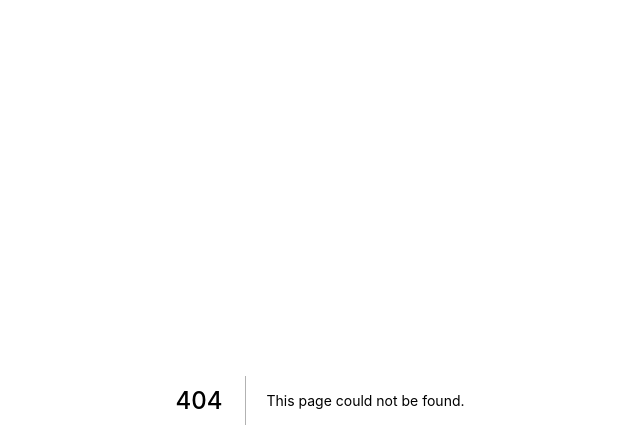
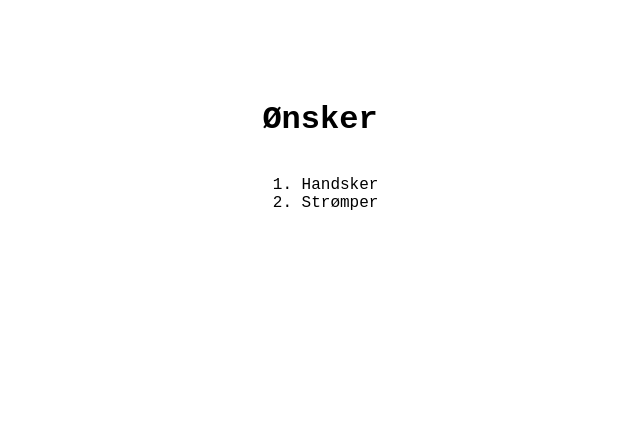
Before and after one commit to Thyregod/jesperdamgaard.dk, a Next.js app: page /oensker in a window 1280 px wide. Before the commit this address had no page. Shown: the top 448 px of the page, without its empty margins (320-960 px from the left). Built offline with nearby package versions, Linux system fonts and the light colour scheme.

Commit message:
add oensker page
x

x

```diff
--- /dev/null
+++ b/components/PageContainers/WishesContainer/WishesContainer.module.scss
@@ -0,0 +1,8 @@
+.main {
+    min-height: 100vh;
+    width: 100%;
+    padding: 5rem 0;
+    display: flex;
+    flex-direction: column;
+    align-items: center;
+}
--- /dev/null
+++ b/components/PageContainers/WishesContainer/WishesContainer.tsx
@@ -0,0 +1,18 @@
+import React from 'react';
+import styles from './WishesContainer.module.scss';
+
+export interface IWishesContainerProps {
+  wishes: Array<string>;
+}
+export function WishesContainer(props: IWishesContainerProps): JSX.Element {
+  return (
+    <main className={styles.main}>
+      <h1>Ønsker</h1>
+      <ol>
+        {props.wishes.map((wish, index) => (
+          <li key={index}>{wish}</li>
+        ))}
+      </ol>
+    </main>
+  );
+}
--- a/components/TypeWriter.tsx
+++ b/components/TypeWriter/TypeWriter.tsx
@@ -24,7 +24,7 @@ export function TypeWriter(props: ITypeWriterProps): JSX.Element {
     return () => {
       typed.destroy();
     };
-  }, []);
+  }, [props.texts]);
 
   return (
     <div className={styles.typeWriter}>
--- /dev/null
+++ b/content/pages/oensker.json
@@ -0,0 +1,6 @@
+{
+  "wishes": [
+    "Handsker",
+    "Strømper"
+  ]
+}
--- a/pages/index.tsx
+++ b/pages/index.tsx
@@ -1,7 +1,7 @@
 import type { GetStaticPropsResult, NextPage } from 'next';
 import Head from 'next/head';
 import React from 'react';
-import { TypeWriter } from '../components/TypeWriter';
+import { TypeWriter } from '../components/TypeWriter/TypeWriter';
 import styles from '../styles/Home.module.scss';
 
 interface IHomeProps {
--- /dev/null
+++ b/pages/oensker.tsx
@@ -0,0 +1,26 @@
+import type { GetStaticPropsResult, NextPage } from 'next';
+import Head from 'next/head';
+import React from 'react';
+import { IWishesContainerProps, WishesContainer } from '../components/PageContainers/WishesContainer/WishesContainer';
+
+const Wishes: NextPage<IWishesContainerProps> = (props) => {
+  return (
+    <>
+      <Head>
+        <title>Mine ønsker</title>
+        <link rel="icon" href="/presentFavicon.ico" />
+      </Head>
+      <WishesContainer {...props} />
+    </>
+  );
+};
+
+export default Wishes;
+
+export async function getStaticProps(): Promise<GetStaticPropsResult<IWishesContainerProps>> {
+  const configData = await import(`../content/pages/oensker.json`);
+
+  return {
+    props: configData.default,
+  };
+}
```
Also changed, not shown: cms/config.js (+13 -0 lines), components/TypeWriter/TypeWriter.module.scss (renamed from components/TypeWriter.module.scss), 2 other files (tests, documents, lock files or other folders).
